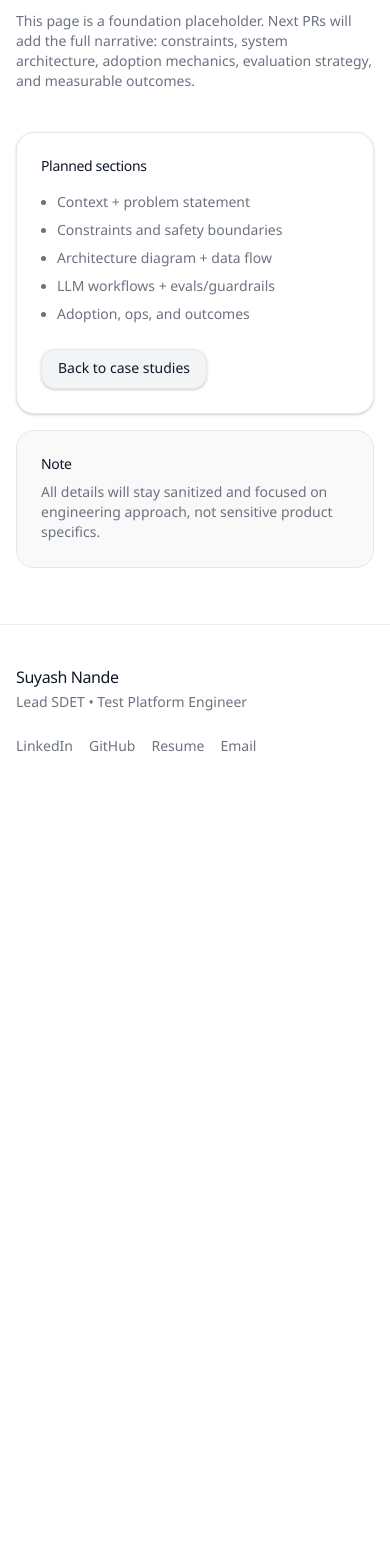
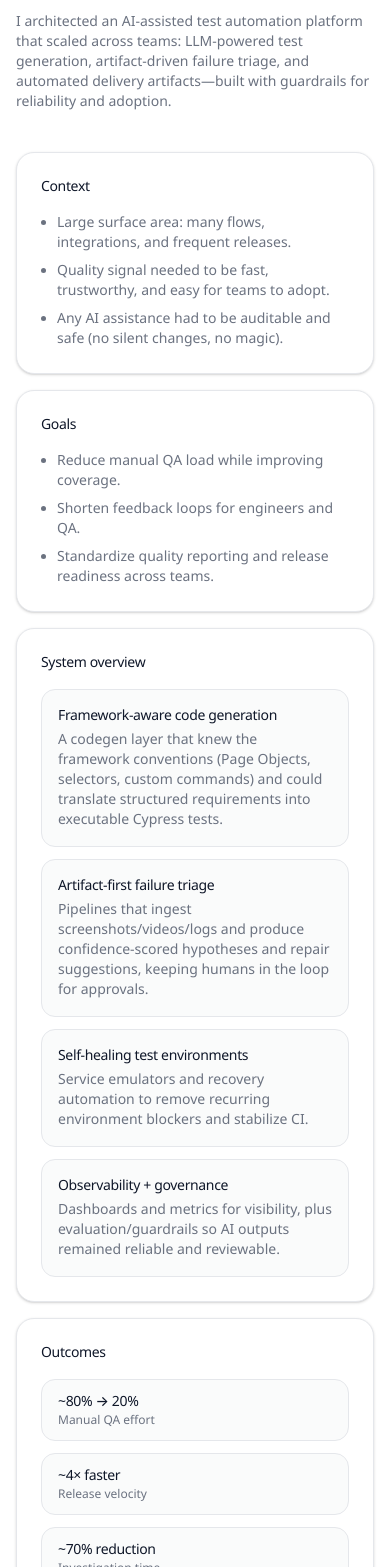
Before and after one commit to suyashnatural/portfolio, a Next.js app: page /case-studies/uhg-ai-qa-platform in a window 390 px wide. Shown: the part 221-1788 px from the top of the page. Before the commit the page ends 1018 px from the top, so only its background shows below. Built offline with nearby package versions, Linux system fonts and the light colour scheme; no server answers.

Commit message:
PR-003: structured content + UHG case study draft

```diff
--- a/src/app/case-studies/uhg-ai-qa-platform/page.tsx
+++ b/src/app/case-studies/uhg-ai-qa-platform/page.tsx
@@ -1,7 +1,6 @@
-import Link from "next/link";
-
 import { Container } from "@/components/container";
 import { Button } from "@/components/ui/button";
+import { uhgAiQaPlatform } from "@/content/case-studies/uhg-ai-qa-platform";
 
 export default function UhgAiQaPlatformCaseStudy() {
   return (
@@ -11,40 +10,89 @@ export default function UhgAiQaPlatformCaseStudy() {
           Case study (sanitized)
         </div>
         <h1 className="text-3xl font-semibold tracking-tight sm:text-4xl">
-          AI‑driven QA Platform at UHG
+          {uhgAiQaPlatform.title}
         </h1>
         <p className="max-w-2xl text-sm text-muted-fg sm:text-base">
-          This page is a foundation placeholder. Next PRs will add the full
-          narrative: constraints, system architecture, adoption mechanics,
-          evaluation strategy, and measurable outcomes.
+          {uhgAiQaPlatform.summary}
         </p>
       </div>
 
       <div className="mt-10 grid gap-4 md:grid-cols-12">
-        <div className="md:col-span-8 rounded-[var(--radius-lg)] border border-border bg-card p-6 shadow-sm shadow-[hsl(var(--shadow)/0.14)]">
-          <div className="text-sm font-medium tracking-tight">
-            Planned sections
+        <div className="md:col-span-8 space-y-4">
+          <div className="rounded-[var(--radius-lg)] border border-border bg-card p-6 shadow-sm shadow-[hsl(var(--shadow)/0.14)]">
+            <div className="text-sm font-medium tracking-tight">Context</div>
+            <ul className="mt-4 space-y-2 text-sm text-muted-fg">
+              {uhgAiQaPlatform.context.map((t) => (
+                <li key={t} className="list-disc ml-4">
+                  {t}
+                </li>
+              ))}
+            </ul>
           </div>
-          <ul className="mt-4 space-y-2 text-sm text-muted-fg">
-            <li className="list-disc ml-4">Context + problem statement</li>
-            <li className="list-disc ml-4">Constraints and safety boundaries</li>
-            <li className="list-disc ml-4">Architecture diagram + data flow</li>
-            <li className="list-disc ml-4">LLM workflows + evals/guardrails</li>
-            <li className="list-disc ml-4">Adoption, ops, and outcomes</li>
-          </ul>
-          <div className="mt-6 flex items-center gap-3">
-            <Button asChild variant="secondary">
-              <Link href="/case-studies">Back to case studies</Link>
-            </Button>
+
+          <div className="rounded-[var(--radius-lg)] border border-border bg-card p-6 shadow-sm shadow-[hsl(var(--shadow)/0.14)]">
+            <div className="text-sm font-medium tracking-tight">Goals</div>
+            <ul className="mt-4 space-y-2 text-sm text-muted-fg">
+              {uhgAiQaPlatform.goals.map((t) => (
+                <li key={t} className="list-disc ml-4">
+                  {t}
+                </li>
+              ))}
+            </ul>
+          </div>
+
+          <div className="rounded-[var(--radius-lg)] border border-border bg-card p-6 shadow-sm shadow-[hsl(var(--shadow)/0.14)]">
+            <div className="text-sm font-medium tracking-tight">
+              System overview
+            </div>
+            <div className="mt-4 grid gap-3">
+              {uhgAiQaPlatform.system.map((s) => (
+                <div
+                  key={s.name}
+                  className="rounded-[var(--radius-md)] border border-border bg-muted/40 p-4"
+                >
+                  <div className="text-sm font-medium tracking-tight">
+                    {s.name}
+                  </div>
+                  <p className="mt-1 text-sm text-muted-fg">{s.body}</p>
+                </div>
+              ))}
+            </div>
+          </div>
+
+          <div className="rounded-[var(--radius-lg)] border border-border bg-card p-6 shadow-sm shadow-[hsl(var(--shadow)/0.14)]">
+            <div className="text-sm font-medium tracking-tight">Outcomes</div>
+            <div className="mt-4 grid gap-3 sm:grid-cols-2">
+              {uhgAiQaPlatform.outcomes.map((o) => (
+                <div
+                  key={o.label}
+                  className="rounded-[var(--radius-md)] border border-border bg-muted/40 px-4 py-3"
+                >
+                  <div className="text-sm font-medium tracking-tight">
+                    {o.value}
+                  </div>
+                  <div className="text-xs text-muted-fg">{o.label}</div>
+                </div>
+              ))}
+            </div>
           </div>
         </div>
-        <div className="md:col-span-4 rounded-[var(--radius-lg)] border border-border bg-muted/50 p-6">
-          <div className="text-sm font-medium tracking-tight">Note</div>
-          <p className="mt-2 text-sm text-muted-fg">
-            All details will stay sanitized and focused on engineering approach,
-            not sensitive product specifics.
-          </p>
-        </div>
+
+        <aside className="md:col-span-4 space-y-4">
+          <div className="rounded-[var(--radius-lg)] border border-border bg-muted/50 p-6">
+            <div className="text-sm font-medium tracking-tight">Sanitization</div>
+            <ul className="mt-3 space-y-2 text-sm text-muted-fg">
+              {uhgAiQaPlatform.notes.map((t) => (
+                <li key={t} className="list-disc ml-4">
+                  {t}
+                </li>
+              ))}
+            </ul>
+          </div>
+          <Button asChild variant="secondary" className="w-full">
+            <a href="/case-studies">Back to case studies</a>
+          </Button>
+        </aside>
       </div>
     </Container>
   );
--- /dev/null
+++ b/src/content/case-studies/uhg-ai-qa-platform.ts
@@ -0,0 +1,42 @@
+export const uhgAiQaPlatform = {
+  title: "AI‑driven QA Platform at UHG (Sanitized)",
+  summary:
+    "I architected an AI-assisted test automation platform that scaled across teams: LLM-powered test generation, artifact-driven failure triage, and automated delivery artifacts—built with guardrails for reliability and adoption.",
+  context: [
+    "Large surface area: many flows, integrations, and frequent releases.",
+    "Quality signal needed to be fast, trustworthy, and easy for teams to adopt.",
+    "Any AI assistance had to be auditable and safe (no silent changes, no magic).",
+  ],
+  goals: [
+    "Reduce manual QA load while improving coverage.",
+    "Shorten feedback loops for engineers and QA.",
+    "Standardize quality reporting and release readiness across teams.",
+  ],
+  system: [
+    {
+      name: "Framework-aware code generation",
+      body: "A codegen layer that knew the framework conventions (Page Objects, selectors, custom commands) and could translate structured requirements into executable Cypress tests.",
+    },
+    {
+      name: "Artifact-first failure triage",
+      body: "Pipelines that ingest screenshots/videos/logs and produce confidence-scored hypotheses and repair suggestions, keeping humans in the loop for approvals.",
+    },
+    {
+      name: "Self-healing test environments",
+      body: "Service emulators and recovery automation to remove recurring environment blockers and stabilize CI.",
+    },
+    {
+      name: "Observability + governance",
+      body: "Dashboards and metrics for visibility, plus evaluation/guardrails so AI outputs remained reliable and reviewable.",
+    },
+  ],
+  outcomes: [
+    { label: "Manual QA effort", value: "~80% → 20%" },
+    { label: "Release velocity", value: "~4× faster" },
+    { label: "Investigation time", value: "~70% reduction" },
+    { label: "Environment uptime", value: "~95%" },
+  ],
+  notes: [
+    "This write-up is intentionally sanitized: it focuses on engineering approach, not proprietary product details.",
+  ],
+} as const;
--- /dev/null
+++ b/src/content/experience.ts
@@ -0,0 +1,43 @@
+export type ExperienceItem = {
+  company: string;
+  role: string;
+  location?: string;
+  timeframe: string;
+  highlights: string[];
+};
+
+export const experience: ExperienceItem[] = [
+  {
+    company: "UnitedHealth Group (Optum)",
+    role: "Lead SDET",
+    location: "Remote, USA",
+    timeframe: "Jun 2022 — Present",
+    highlights: [
+      "Architected an AI-driven test automation platform adopted org-wide; reduced manual QA effort from ~80% to ~20% and accelerated releases ~4×.",
+      "Built framework-aware code generation (Page Objects + selectors + custom commands) and a Rally-to-Cypress pipeline; cut test creation from hours to minutes.",
+      "Implemented AI failure triage analyzing screenshots/videos with confidence-scored repair suggestions; reduced investigation time ~70% across 5 product teams.",
+      "Built self-healing service emulators with automatic recovery; achieved ~95% test environment uptime.",
+    ],
+  },
+  {
+    company: "Guardant Health",
+    role: "Staff Software Engineer in Test",
+    location: "Redwood City, CA",
+    timeframe: "Aug 2021 — Jun 2022",
+    highlights: [
+      "Led end-to-end QA automation for a genomics platform with 8+ integration points; reduced production defect leakage ~35%.",
+      "Designed automation strategy by mapping system data flows and defining test boundaries; achieved full regression coverage for critical clinical workflows.",
+      "Built reusable test infrastructure and simulators; cut environment setup from days to hours.",
+    ],
+  },
+  {
+    company: "Engie Storage",
+    role: "Senior QA Automation Lead",
+    location: "Santa Clara, CA",
+    timeframe: "Oct 2018 — Aug 2021",
+    highlights: [
+      "Established the QA automation practice from scratch; reduced regression cycles from weeks to days.",
+      "Built a tool-agnostic framework (UI + API) and prioritized scenarios by business risk; delivered 12 consecutive releases with zero critical defects.",
+    ],
+  },
+] as const;
--- /dev/null
+++ b/src/content/projects.ts
@@ -0,0 +1,26 @@
+export type ProjectItem = {
+  name: string;
+  description: string;
+  href: string;
+  stack: string[];
+  note?: string;
+};
+
+export const projects: ProjectItem[] = [
+  {
+    name: "ApplyFlow (LinkedIn automation)",
+    description:
+      "Multi-service system with a human-in-the-loop UI and Playwright worker automation. Included as a systems example.",
+    href: "https://github.com/suyashnatural/applyflow-linkedin",
+    stack: ["TypeScript", "Next.js", "Playwright", "Workers/Queues"],
+    note:
+      "Polarity risk: can be interpreted as automation misuse. Keep framing strictly as engineering systems work.",
+  },
+  {
+    name: "AutomationPracticeCypress",
+    description:
+      "UI automation suite demonstrating page-object patterns, cross-browser runs, and reporting.",
+    href: "https://github.com/suyashnatural/automationpracticecypress",
+    stack: ["JavaScript", "Cypress", "Reporting"],
+  },
+] as const;
```
Also changed, not shown: src/app/page.tsx (+22 -53 lines).
